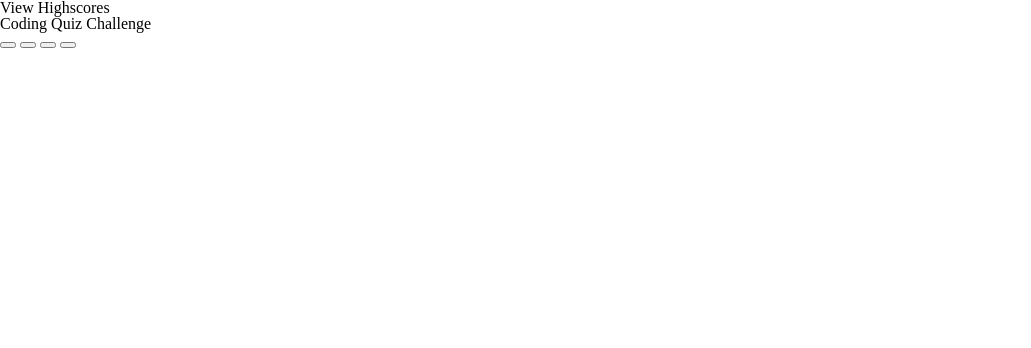
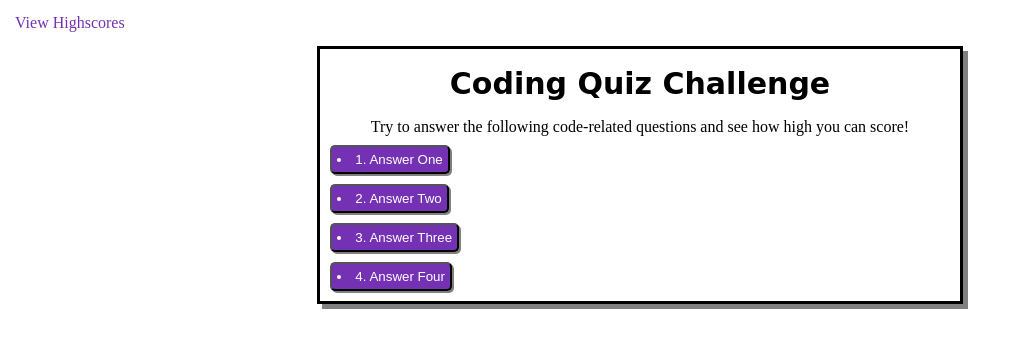
Before and after one commit to Dschnepf7/Quiz-about-Code, a plain HTML site: page index.html in a window 1280 px wide. Shown: the whole page, without its empty margins (0-1031 px from the left). Drawn offline with Linux system fonts and the light colour scheme.

Commit message:
added more elements to html and styled them in css

```diff
--- a/Assets/CSS/style.css
+++ b/Assets/CSS/style.css
@@ -0,0 +1,39 @@
+header{
+    display: flex;
+    margin: 15px;
+    color: rgb(116, 49, 179);
+}
+
+
+.container{
+    text-align: center;
+    box-shadow: 5px 5px gray;
+    margin: auto;
+    width: 50%;
+    border: 3px solid black;
+}
+
+.container h1{
+    margin: 20px;
+    font-family: cursive;
+    font-weight: 900;
+    font-size: 30px;
+}
+
+.container p{
+    margin: 10px;
+
+}
+
+#Answer1,
+#Answer2,
+#Answer3,
+#Answer4{
+    display: block;
+    padding: 5px;
+    margin: 10px;
+    background-color:rgb(116, 49, 179);
+    color: white;
+    border-radius: 5px;
+    box-shadow: 2px 2px grey;
+}
--- a/index.html
+++ b/index.html
@@ -15,10 +15,15 @@
 
     <div class="container">
         <h1>Coding Quiz Challenge</h1>
-        <button id = "Option_1"></button>
-        <button id = "Option_2"></button>
-        <button id = "Option_3"></button>
-        <button id = "Option_4"></button>
+
+        <p>Try to answer the following code-related questions and see how high you can score!</p>
+
+            <button id = "Answer1"><li>1. Answer One</li> </button>
+            <button id = "Answer2"><li>2. Answer Two</li> </button>
+            <button id = "Answer3"><li>3. Answer Three</li> </button>
+            <button id = "Answer4"><li>4. Answer Four</li> </button>
+
+        <h2 id="CorrectOrWrong"></h2>
     </div>
 
 
```
